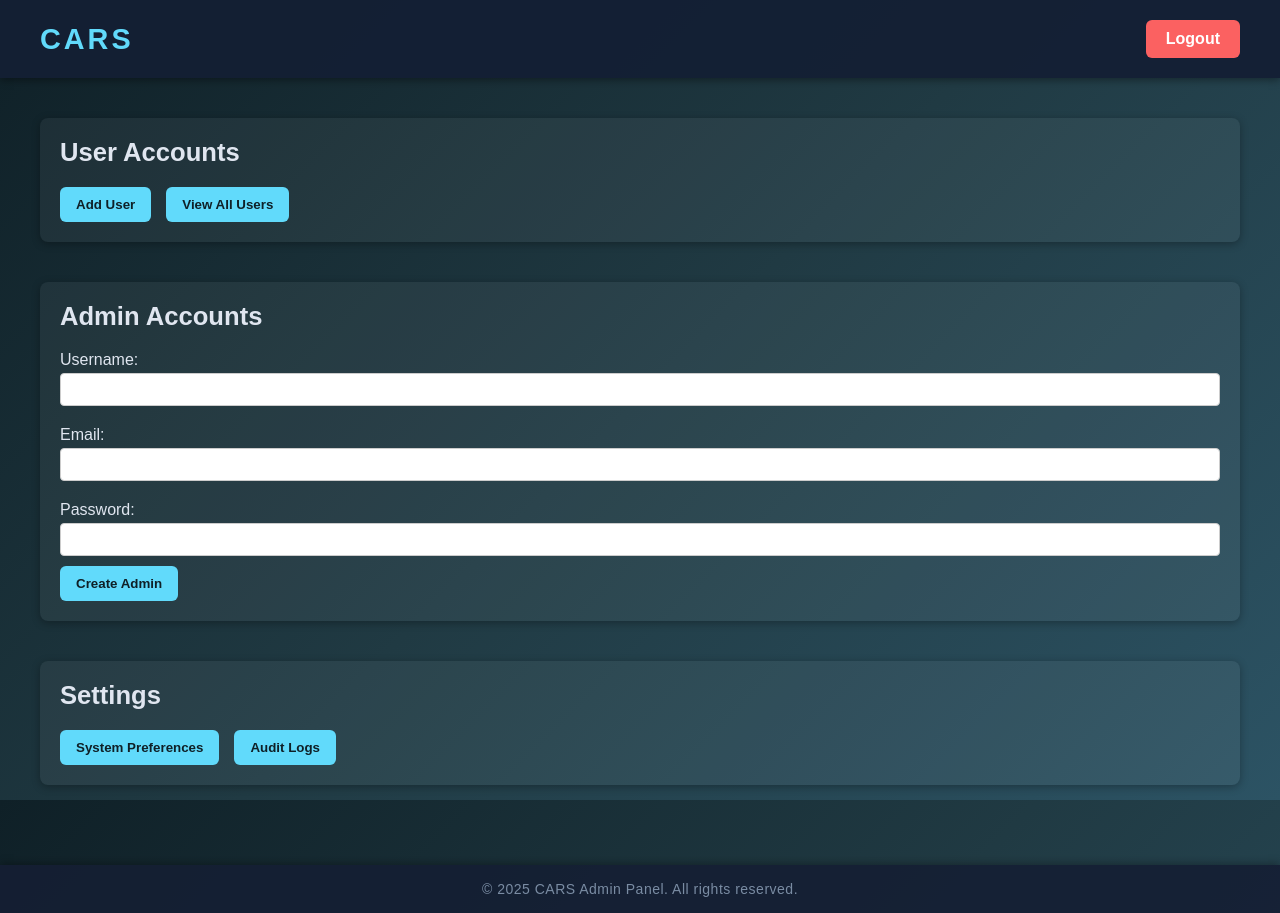
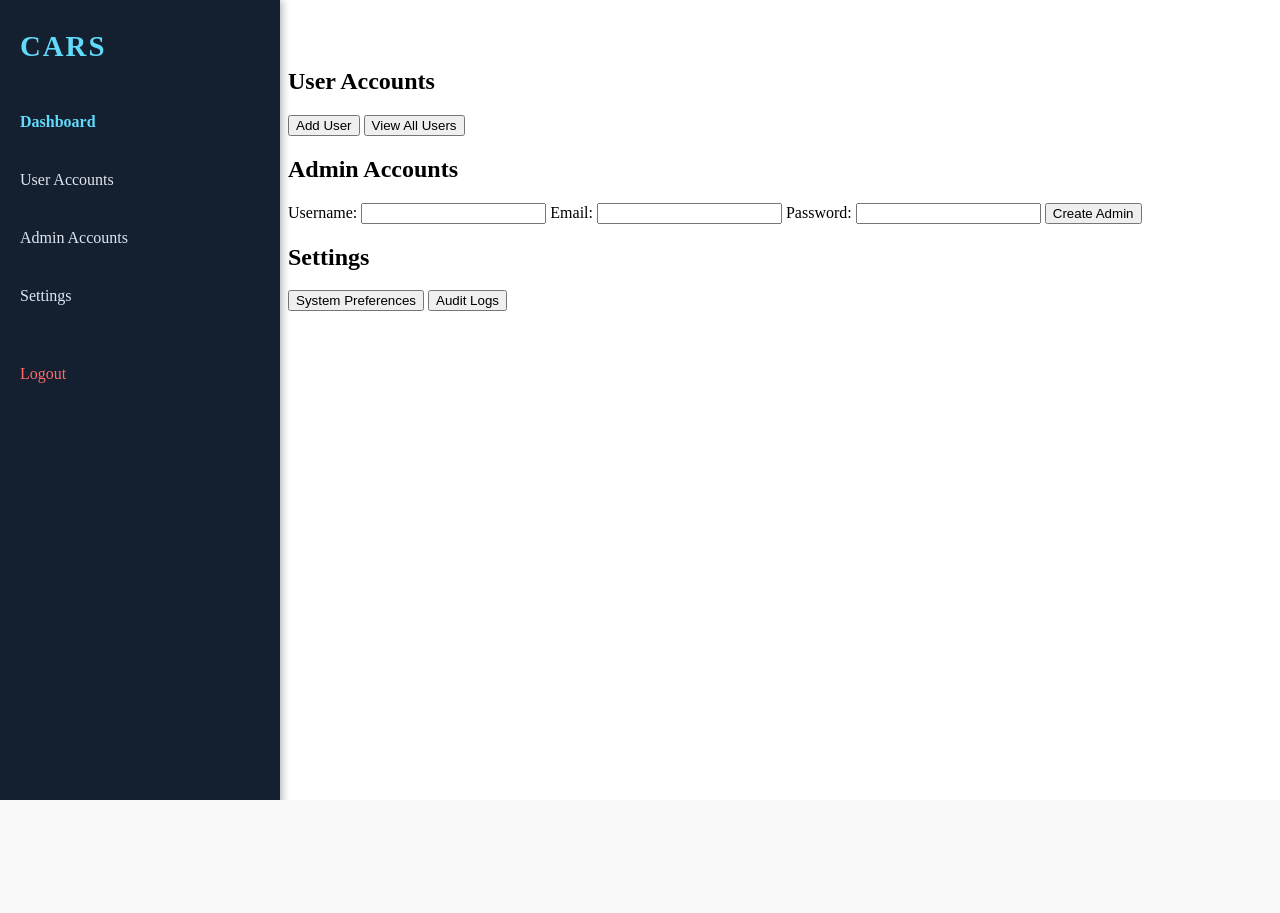
Before and after one commit to raquem-annierose/CARS, a PHP site: page /views/admin_dashboard.html in a window 1280 px wide. After the commit the page ends 800 px from the top, so only its background shows below. Run offline with PHP 8.4, Linux system fonts and the light colour scheme.

Commit message:
update admin and resident

```diff
--- a/public/css/admin_dashboard-style.css
+++ b/public/css/admin_dashboard-style.css
@@ -1,128 +1,76 @@
-/* RESET & BASE */
-* {
-  margin: 0;
-  padding: 0;
-  box-sizing: border-box;
-  font-family: 'Poppins', sans-serif;
+/* SIDEBAR */
+.sidebar {
+  width: 240px;
+  background: #142030;
+  color: #e0e6f0;
+  height: 100vh;
+  display: flex;
+  flex-direction: column;
+  justify-content: space-between;
+  position: fixed;
+  left: 0;
+  top: 0;
+  padding: 30px 20px;
+  box-shadow: 2px 0 8px rgba(0,0,0,0.3);
 }
 
-html, body {
-  height: 100%;
-  background: linear-gradient(135deg, #0f2027, #203a43, #2c5364);
-  color: #e0e6f0;
-  display: flex;
-  flex-direction: column;
-  min-height: 100vh;
-}
-
-.dashboard-container {
-  flex: 1;
+.sidebar-top {
+  flex-grow: 1;
   display: flex;
   flex-direction: column;
 }
 
-/* HEADER */
-.header-container {
-  display: flex;
-  justify-content: space-between;
-  align-items: center;
-  padding: 20px 40px;
-  background: rgba(20, 31, 52, 0.95);
-  box-shadow: 0 2px 8px rgba(0, 0, 0, 0.4);
-  user-select: none;
+
+.logo {
+  font-size: 1.8rem;
+  font-weight: 700;
+  letter-spacing: 2px;
+  margin-bottom: 40px;
+  color: #61dafb;
 }
 
-.logo-holder a {
-  color: #61dafb;
-  font-weight: 700;
-  font-size: 1.8rem;
-  text-decoration: none;
-  letter-spacing: 3px;
-  text-transform: uppercase;
-}
-
-.nav-buttons {
+.menu {
   display: flex;
+  flex-direction: column;
   gap: 20px;
 }
 
-.btn-logout {
-  padding: 10px 20px;
-  background-color: #fb6161;
-  color: #ffffff;
+.menu-item {
+  color: #e0e6f0;
   text-decoration: none;
-  border-radius: 6px;
-  font-weight: 600;
-  transition: background 0.3s ease;
+  font-weight: 500;
+  padding: 10px 0;
+  transition: color 0.3s ease;
 }
 
-.btn-logout:hover {
-  background-color: #e24d4d;
+.menu-item:hover {
+  color: #61dafb;
+}
+
+.menu-item.active {
+  color: #61dafb;
+  font-weight: 600;
+}
+
+.menu-item.logout {
+  margin-top: 20px;
+  color: #ff6b6b;
+  text-decoration: none;
+  font-weight: 500;
+}
+
+.menu-item.logout:hover {
+  color: #ff8787;
 }
 
 
-/* MAIN CONTENT */
-.main-content {
-  flex: 1;
-  padding: 40px;
+/* MAIN PANEL */
+.dashboard-container {
+  display: flex;
 }
 
-main section {
-  margin-bottom: 40px;
-  background-color: rgba(255, 255, 255, 0.05);
-  padding: 20px;
-  border-radius: 8px;
-  box-shadow: 0 2px 8px rgba(0, 0, 0, 0.3);
+.main-content {
+  margin-left: 240px;
+  padding: 40px;
+  flex-grow: 1;
 }
-
-h2 {
-  font-size: 1.6rem;
-  margin-bottom: 20px;
-}
-
-.button-group {
-  display: flex;
-  gap: 15px;
-  flex-wrap: wrap;
-}
-
-button {
-  padding: 10px 16px;
-  background-color: #61dafb;
-  color: #0f2027;
-  border: none;
-  border-radius: 6px;
-  font-weight: 600;
-  cursor: pointer;
-  transition: background 0.3s ease;
-}
-
-button:hover {
-  background-color: #4ec5e3;
-}
-
-form label {
-  display: block;
-  margin-top: 10px;
-}
-
-form input {
-  width: 100%;
-  padding: 8px 10px;
-  margin-top: 4px;
-  margin-bottom: 10px;
-  border-radius: 4px;
-  border: 1px solid #ccc;
-}
-
-/* FOOTER */
-.footer-container {
-  text-align: center;
-  padding: 16px 20px;
-  background: rgba(20, 31, 52, 0.9);
-  color: #7a8ca3;
-  font-size: 14px;
-  box-shadow: 0 -2px 8px rgba(0, 0, 0, 0.3);
-  user-select: none;
-  letter-spacing: 0.5px;
-}
--- a/views/admin_dashboard.html
+++ b/views/admin_dashboard.html
@@ -4,25 +4,28 @@
   <meta charset="UTF-8" />
   <meta name="viewport" content="width=device-width, initial-scale=1.0"/>
   <title>Admin Dashboard</title>
-
   <link rel="stylesheet" href="/CARS/public/css/admin_dashboard-style.css" />
+  <link href="https://fonts.googleapis.com/css2?family=Poppins:wght@400;600&display=swap" rel="stylesheet">
 </head>
 <body>
+
   <div class="dashboard-container">
+    <!-- Sidebar -->
+    <aside class="sidebar">
+  <div class="sidebar-top">
+    <div class="logo">CARS</div>
+    <nav class="menu">
+      <a href="#" class="menu-item active">Dashboard</a>
+      <a href="#users" class="menu-item">User Accounts</a>
+      <a href="#admins" class="menu-item">Admin Accounts</a>
+      <a href="#settings" class="menu-item">Settings</a>
+      <a href="/CARS/index.html" class="menu-item logout">Logout</a>
+</aside>
 
 
-    <header class="header-container">
-      <div class="logo-holder">
-        <a href="#">CARS</a>
-      </div>
-      <nav class="nav-buttons">
-        <a href="/CARS/views/login.html" class="btn-logout">Logout</a>
-      </nav>
-    </header>
-
-
+    <!-- Main Content Panel -->
     <main class="main-content">
-      <section id="users">
+      <section id="users" class="custom-section">
         <h2>User Accounts</h2>
         <div class="button-group">
           <button>Add User</button>
@@ -30,7 +33,7 @@
         </div>
       </section>
 
-      <section id="admins">
+      <section id="admins" class="custom-section">
         <h2>Admin Accounts</h2>
         <form action="/create_admin" method="POST">
           <label for="username">Username:</label>
@@ -46,7 +49,7 @@
         </form>
       </section>
 
-      <section id="settings">
+      <section id="settings" class="custom-section">
         <h2>Settings</h2>
         <div class="button-group">
           <button>System Preferences</button>
@@ -54,12 +57,8 @@
         </div>
       </section>
     </main>
+  </div>
 
 
-    <footer class="footer-container">
-      <p>&copy; 2025 CARS Admin Panel. All rights reserved.</p>
-    </footer>
-
-  </div>
 </body>
 </html>
```
Also changed, not shown: public/css/resident_dashboard-style.css (+8 -98 lines), views/resident_dashboard.html (+13 -43 lines).
